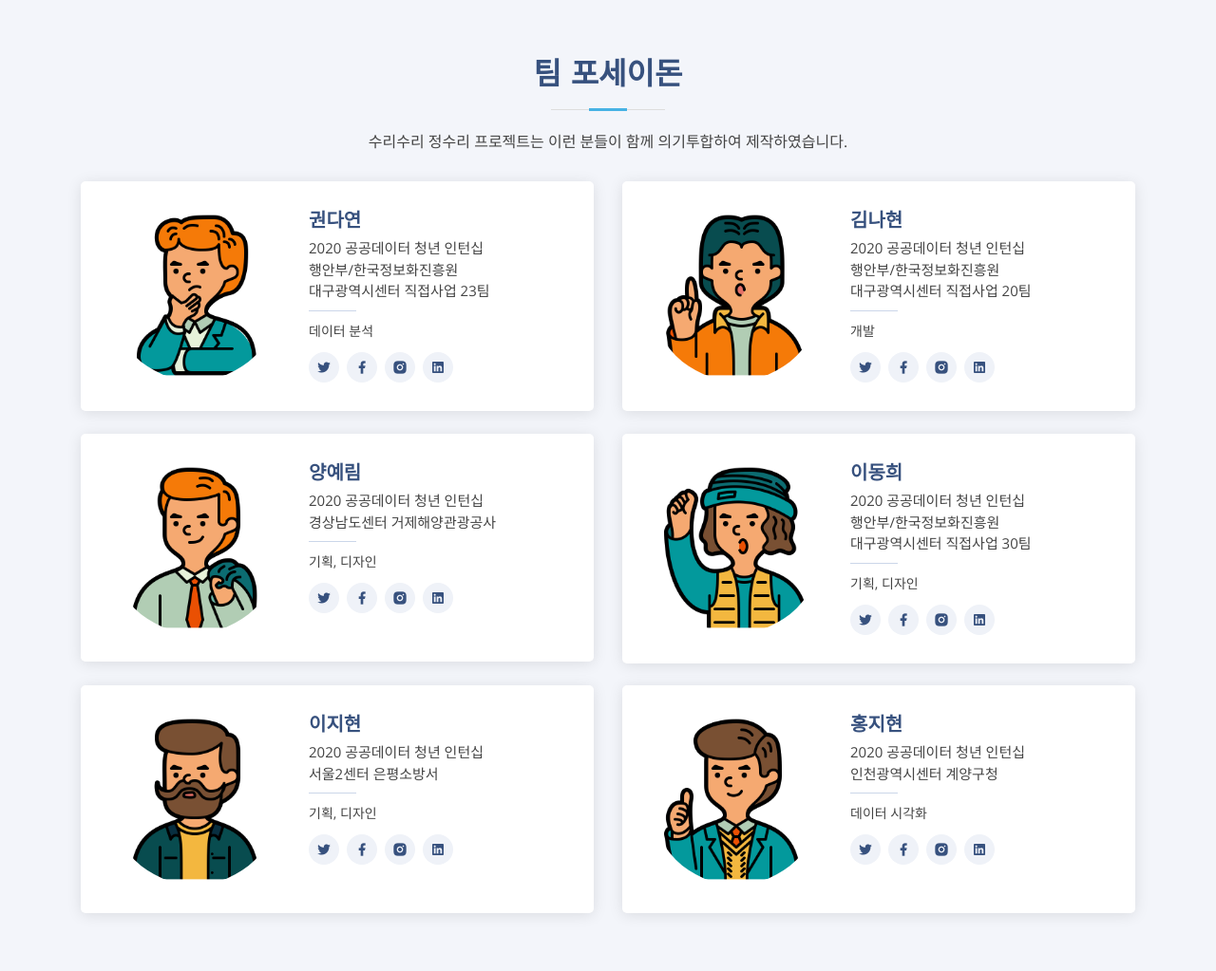
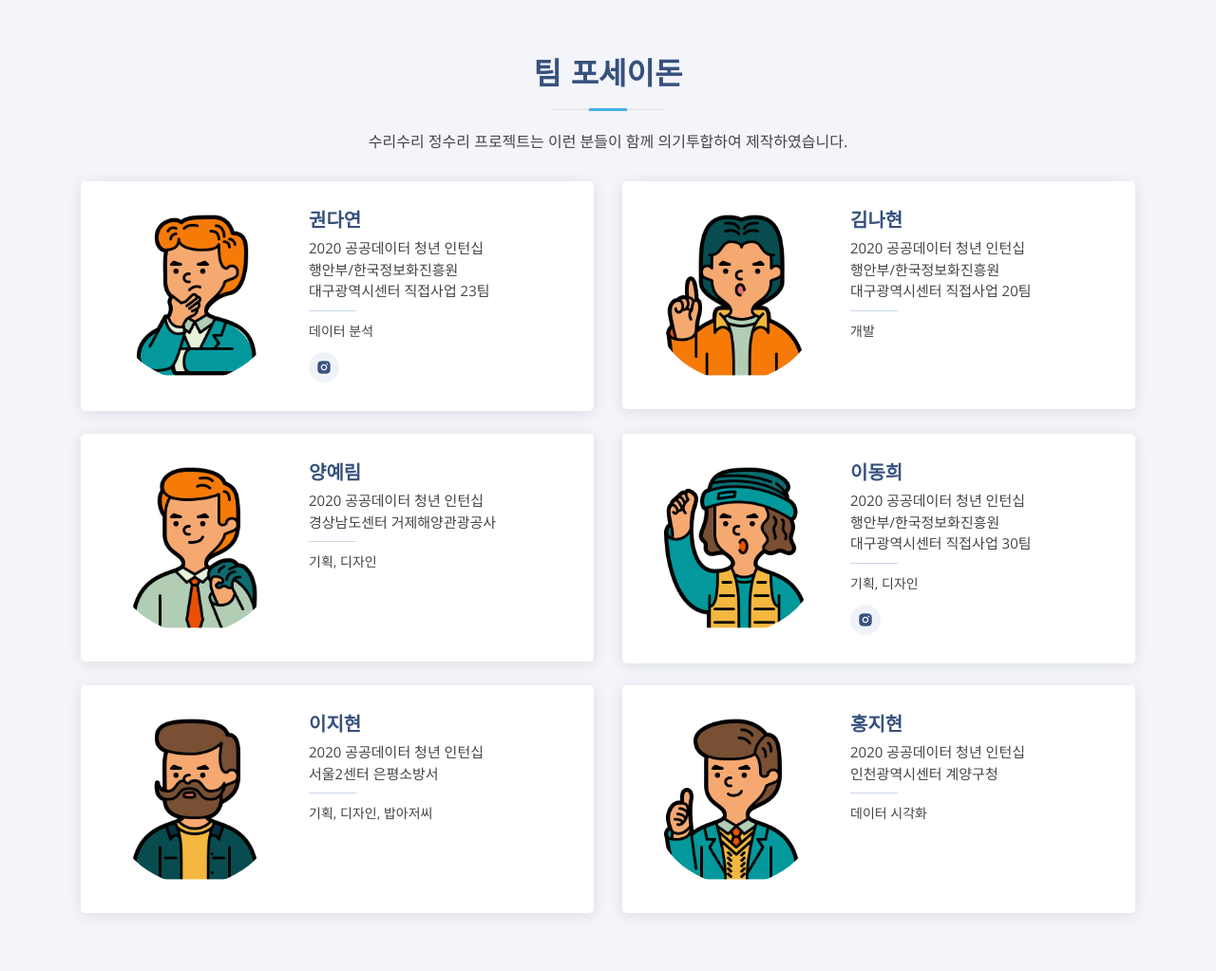
Before and after one commit to DY29/Django_Data_Hackerton, a Django app: page / in a window 1280 px wide. Shown: the part 4671-5694 px from the top of the page at 95% size. Run offline with Django 3.2, Linux system fonts and the light colour scheme; some libraries are stand-ins or nearby versions; some web fonts are replaced.

Commit message:
90% complete

```diff
--- a/blog/templates/blog/index.html
+++ b/blog/templates/blog/index.html
@@ -16,6 +16,7 @@
 
   <!-- Google Fonts -->
   <link href="https://fonts.googleapis.com/css?family=Open+Sans:300,300i,400,400i,600,600i,700,700i|Jost:300,300i,400,400i,500,500i,600,600i,700,700i|Poppins:300,300i,400,400i,500,500i,600,600i,700,700i" rel="stylesheet">
+  <link href="https://fonts.google.com/specimen/Do+Hyeon?subset=korean&preview.text=&preview.text_type=custom" rel="stylesheet">
 
   <!-- Vendor CSS Files -->
   <link href='{% static "vendor/bootstrap/css/bootstrap.min.css" %}' rel="stylesheet">
@@ -43,7 +44,7 @@
   <header id="header" class="fixed-top ">
     <div class="container d-flex align-items-center">
 
-      <h7 class="logo mr-auto"><a href="#hero">청년인턴십 언택트해커톤</a></h7>
+      <h7 class="logo mr-auto"><a href="#hero" ><p style="font-family: 'Do Hyeon', sans-serif;">청년인턴십 언택트해커톤</p></a></h7>
       <!-- Uncomment below if you prefer to use an image logo -->
        <a href="index.html" class="logo mr-auto"><img src='{% static "img/logo.png" %}' alt="" class="img-fluid"></a>
       <nav class="nav-menu d-none d-lg-block">
@@ -301,7 +302,7 @@
             <div class="icon-box">
               <div class="icon"><i class="bx bx-file"></i></div>
               <h4><a href="">수자원에 대한 <br>신뢰도 상승</a></h4>
-              <p>생명과 직결되는 수질에 대한 불안감이 해소되어 수자원의 <br>신뢰도 상승으로 연결될 수 있습니다</p>
+              <p>생명과 직결되는 수질에 대한 불안감이 해소되어 수자원의 <br>신뢰도 상승으로 연결될 수 있습니다.</p>
             </div>
           </div>
 
@@ -396,10 +397,7 @@
                 </span>
                 <p>데이터 분석</p>
                 <div class="social">
-                  <a href=""><i class="ri-twitter-fill"></i></a>
-                  <a href=""><i class="ri-facebook-fill"></i></a>
-                  <a href=""><i class="ri-instagram-fill"></i></a>
-                  <a href=""> <i class="ri-linkedin-box-fill"></i> </a>
+                  <a href="https://www.instagram.com/datainterndt/"><i class="ri-instagram-fill"></i></a>
                 </div>
               </div>
             </div>
@@ -416,10 +414,6 @@
                 </span>
                <p>개발</p>
                 <div class="social">
-                  <a href=""><i class="ri-twitter-fill"></i></a>
-                  <a href=""><i class="ri-facebook-fill"></i></a>
-                  <a href=""><i class="ri-instagram-fill"></i></a>
-                  <a href=""> <i class="ri-linkedin-box-fill"></i> </a>
                 </div>
               </div>
             </div>
@@ -435,10 +429,6 @@
                 </span>
                 <p>기획, 디자인</p>
                 <div class="social">
-                  <a href=""><i class="ri-twitter-fill"></i></a>
-                  <a href=""><i class="ri-facebook-fill"></i></a>
-                  <a href=""><i class="ri-instagram-fill"></i></a>
-                  <a href=""> <i class="ri-linkedin-box-fill"></i> </a>
                 </div>
               </div>
             </div>
@@ -454,10 +444,7 @@
                 </span>
                 <p>기획, 디자인</p>
                 <div class="social">
-                  <a href=""><i class="ri-twitter-fill"></i></a>
-                  <a href=""><i class="ri-facebook-fill"></i></a>
-                  <a href=""><i class="ri-instagram-fill"></i></a>
-                  <a href=""> <i class="ri-linkedin-box-fill"></i> </a>
+                  <a href="https://www.instagram.com/louis_vuiddonghee/"><i class="ri-instagram-fill"></i></a>
                 </div>
               </div>
             </div>
@@ -471,12 +458,8 @@
                 <span>2020 공공데이터 청년 인턴십
                   <br>서울2센터 은평소방서</br>
                 </span>
-                <p>기획, 디자인</p>
+                <p>기획, 디자인, 밥아저씨</p>
                 <div class="social">
-                  <a href=""><i class="ri-twitter-fill"></i></a>
-                  <a href=""><i class="ri-facebook-fill"></i></a>
-                  <a href=""><i class="ri-instagram-fill"></i></a>
-                  <a href=""> <i class="ri-linkedin-box-fill"></i> </a>
                 </div>
               </div>
             </div>
@@ -492,10 +475,6 @@
                 </span>
                 <p>데이터 시각화</p>
                 <div class="social">
-                  <a href=""><i class="ri-twitter-fill"></i></a>
-                  <a href=""><i class="ri-facebook-fill"></i></a>
-                  <a href=""><i class="ri-instagram-fill"></i></a>
-                  <a href=""> <i class="ri-linkedin-box-fill"></i> </a>
                 </div>
               </div>
             </div>
```
